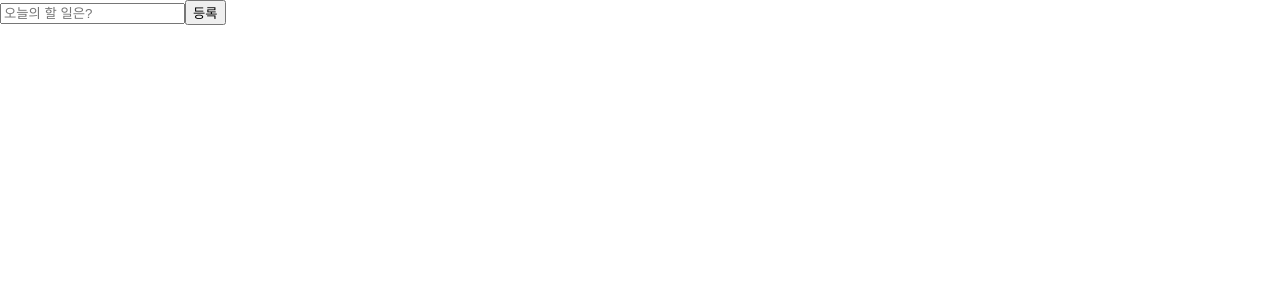
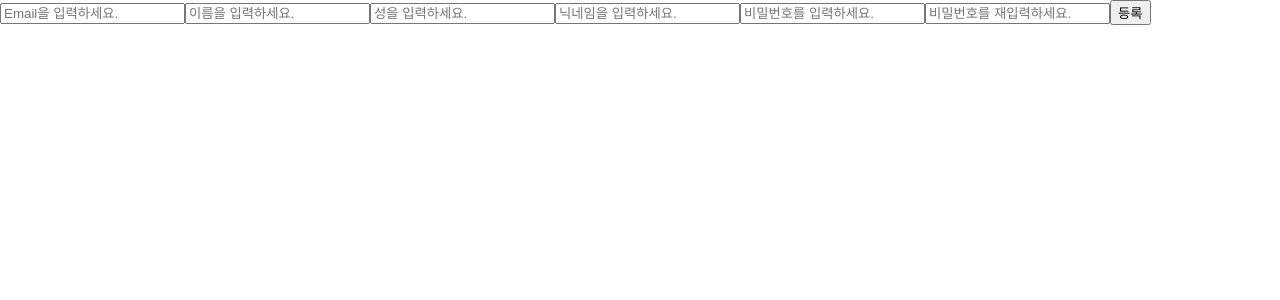
Before and after one commit to Wholesome-Gee/study_recoil, a React (Create React App) app: page / in a window 1280 px wide. Shown: the top 300 px of the page. Built offline with nearby package versions, Linux system fonts and the light colour scheme.

Commit message:
#6.6
1. react-hook-form은 form 작업을 보다 수월하게 해주는 라이브러리
2. useForm()을 사용하여 form 요소를 react-hook-form에 등록하기

```diff
--- a/package.json
+++ b/package.json
@@ -16,6 +16,7 @@
     "react-apexcharts": "^1.7.0",
     "react-dom": "^18.3.1",
     "react-helmet": "^6.1.0",
+    "react-hook-form": "^7.56.0",
     "react-query": "^3.39.3",
     "react-router-dom": "^7.5.0",
     "react-scripts": "5.0.1",
--- a/src/ToDoList.tsx
+++ b/src/ToDoList.tsx
@@ -1,22 +1,21 @@
-import React, { useState } from "react";
+import { useForm } from "react-hook-form"; // npm i react-hook-form
 
 export default function ToDoList() {
-  const [toDo, setToDo] = useState("");
+  const { register, watch } = useForm();
+  // react-hook-form의 useForm()의 register는 해당 form 요소를 react-hook-form에 등록해주는 함수다.  #6.6
+  // react-hook-form의 useForm()의 watch는 react-hook-form에 등록된 form 요소들의 변화를 추적하는 함수다.  #6.6
 
-  function onChange(event: React.FormEvent<HTMLInputElement>) {
-    const {
-      currentTarget: { value },
-    } = event;
-    setToDo(value);
-  }
-  function onSubmit(event: React.FormEvent<HTMLFormElement>) {
-    event.preventDefault();
-    console.log(toDo);
-  }
+  console.log(watch());
+
   return (
     <div>
-      <form onSubmit={onSubmit}>
-        <input onChange={onChange} placeholder="오늘의 할 일은?" />
+      <form>
+        <input {...register("email")} placeholder="Email을 입력하세요." />
+        <input {...register("firstName")} placeholder="이름을 입력하세요." />
+        <input {...register("lastName")} placeholder="성을 입력하세요." />
+        <input {...register("userName")} placeholder="닉네임을 입력하세요." />
+        <input {...register("password1")} placeholder="비밀번호를 입력하세요." />
+        <input {...register("password2")} placeholder="비밀번호를 재입력하세요." />
         <button>등록</button>
       </form>
     </div>
```
Also changed, not shown: 2 other files (tests, documents, lock files or other folders).
